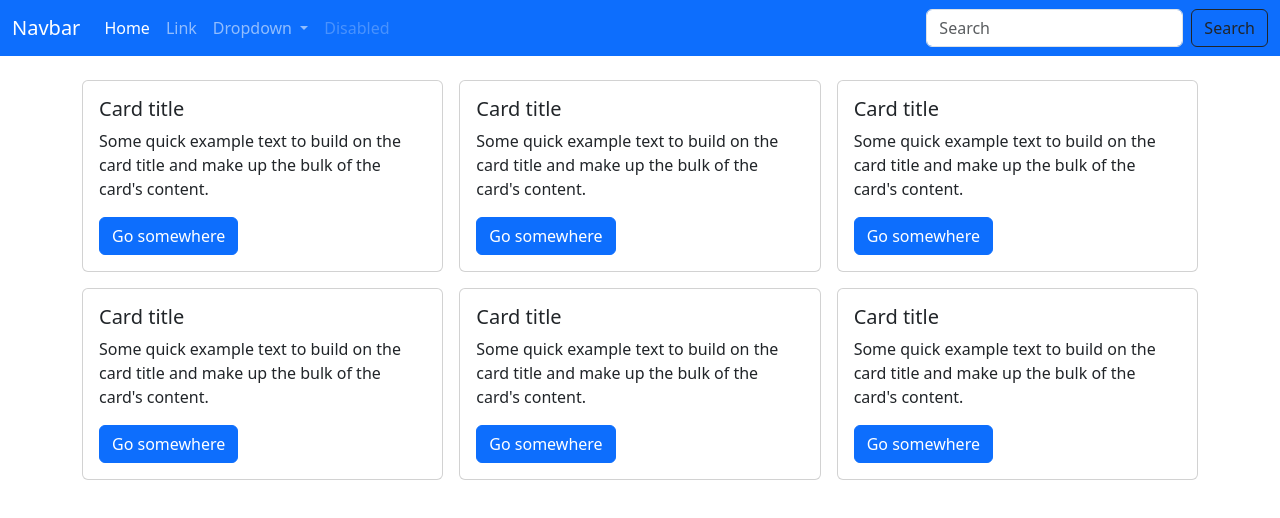
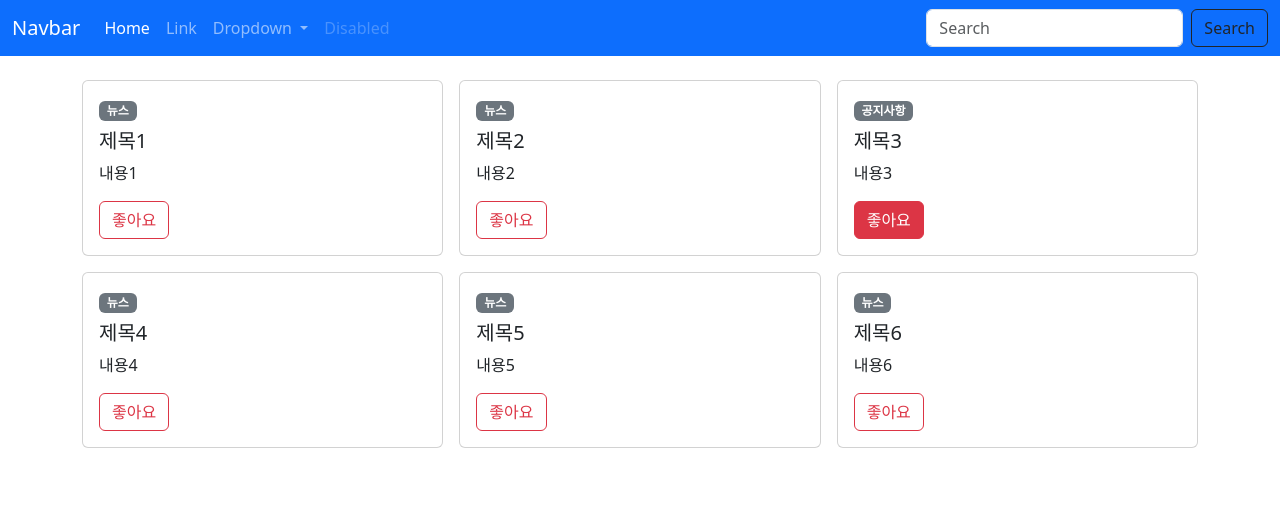
Before and after one commit to codeblue25/learn-vue3, a Vue app in the folder learn-vue3/: page / in a window 1280 px wide. Shown: the top 518 px of the page. Built offline with nearby package versions, Linux system fonts and the light colour scheme.

Commit message:
Learn about props and emit

```diff
--- a/learn-vue3/src/components/AppCard.vue
+++ b/learn-vue3/src/components/AppCard.vue
@@ -1,16 +1,59 @@
 <template>
   <div class="card">
     <div class="card-body">
-      <h5 class="card-title">Card title</h5>
+      <!-- type: news, notice -->
+      <span class="badge bg-secondary">
+        <!-- {{ type === 'news' ? '뉴스' : '공지사항' }} -->
+        {{ typeName }}
+      </span>
+      <h5 class="card-title mt-2">{{ title }}</h5>
       <p class="card-text">
-        Some quick example text to build on the card title and make up the bulk of the card's
-        content.
+        {{ contents }}
       </p>
-      <a href="#" class="btn btn-primary">Go somewhere</a>
+      <a :class="isLikeClass" href="#" class="btn" @click="toggleLike">좋아요</a>
     </div>
   </div>
 </template>
 
-<script setup></script>
+<script>
+import { computed } from 'vue'
+export default {
+  props: {
+    type: {
+      type: String,
+      default: 'news',
+      validator: (value) => {
+        return ['news', 'notice'].includes(value)
+      }
+    },
+    title: {
+      type: String,
+      required: true
+    },
+    contents: {
+      type: String,
+      required: true
+    },
+    isLike: {
+      type: Boolean,
+      default: false
+    },
+    obj: {
+      type: Object,
+      default: () => {}
+    }
+  },
+  emits: ['toggleLike'],
+  setup(props, context) {
+    console.log(props.title)
+    const isLikeClass = computed(() => (props.isLike ? 'btn-danger' : 'btn-outline-danger'))
+    const typeName = computed(() => (props.type === 'news' ? '뉴스' : '공지사항'))
+    const toggleLike = () => {
+      context.emit('toggleLike')
+    }
+    return { isLikeClass, typeName, toggleLike }
+  }
+}
+</script>
 
 <style lang="scss" scoped></style>
--- a/learn-vue3/src/components/TheView.vue
+++ b/learn-vue3/src/components/TheView.vue
@@ -3,22 +3,19 @@
     <div class="container py-4">
       <div class="row g-3">
         <div class="col col-4">
-          <AppCard></AppCard>
+          <AppCard title="제목1" contents="내용1"></AppCard>
         </div>
         <div class="col col-4">
-          <AppCard></AppCard>
+          <AppCard :title="post.title" :contents="post.contents"></AppCard>
         </div>
-        <div class="col col-4">
-          <AppCard></AppCard>
-        </div>
-        <div class="col col-4">
-          <AppCard></AppCard>
-        </div>
-        <div class="col col-4">
-          <AppCard></AppCard>
-        </div>
-        <div class="col col-4">
-          <AppCard></AppCard>
+        <div v-for="post in posts" :key="post.id" class="col col-4">
+          <AppCard
+            :title="post.title"
+            :contents="post.contents"
+            :type="post.type"
+            :is-like="post.isLike"
+            @toggle-like="post.isLike = !post.isLike"
+          ></AppCard>
         </div>
       </div>
     </div>
@@ -27,12 +24,24 @@
 
 <script>
 import AppCard from '@/components/AppCard.vue'
+import { reactive } from 'vue'
 export default {
   components: {
     AppCard
   },
   setup() {
-    return {}
+    const post = reactive({
+      title: '제목2',
+      contents: '내용2'
+    })
+
+    const posts = reactive([
+      { id: 3, title: '제목3', contents: '내용3', isLike: true, type: 'notice' },
+      { id: 4, title: '제목4', contents: '내용4' },
+      { id: 5, title: '제목5', contents: '내용5' },
+      { id: 6, title: '제목6', contents: '내용6' }
+    ])
+    return { post, posts }
   }
 }
 </script>
```
